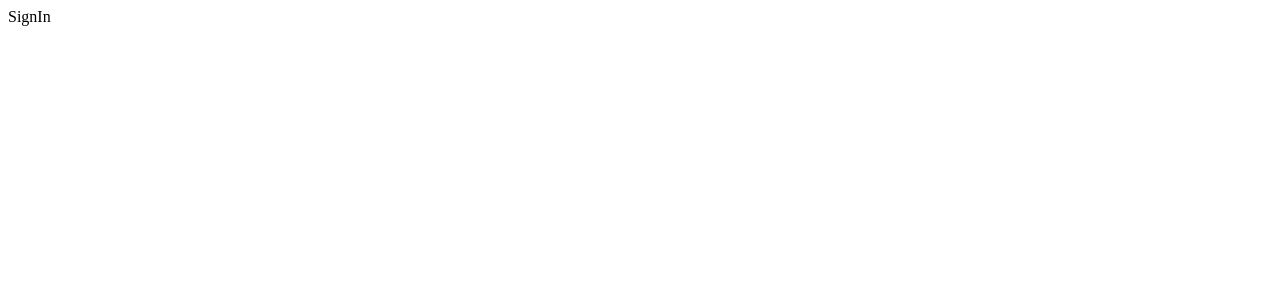
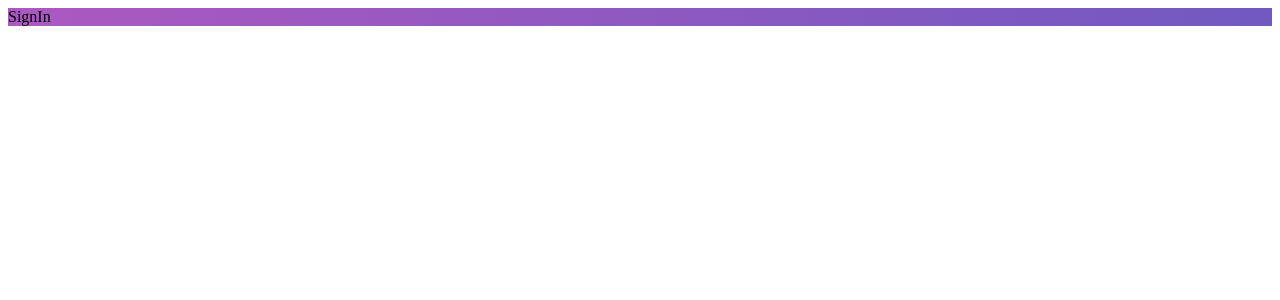
Before and after one commit to felixvicent/gobarber-frontend, a React (Create React App) app: page / in a window 1280 px wide. Shown: the top 300 px of the page. Built offline with nearby package versions, Linux system fonts and the light colour scheme; the HTML template or start-up script is replaced by a standard one.

Commit message:
Pages layouts

```diff
--- a/package.json
+++ b/package.json
@@ -14,6 +14,7 @@
     "react-router-dom": "^5.2.0",
     "react-scripts": "4.0.1",
     "reactotron-react-js": "^3.3.7",
+    "styled-components": "^5.2.1",
     "web-vitals": "^0.2.4"
   },
   "scripts": {
--- /dev/null
+++ b/src/pages/_layouts/auth/index.js
@@ -0,0 +1,12 @@
+import React from 'react';
+import PropTypes from 'prop-types';
+
+import { Wrapper } from './styles';
+
+export default function AuthLayout({ children }) {
+  return <Wrapper>{children}</Wrapper>;
+}
+
+AuthLayout.propTypes = {
+  children: PropTypes.element.isRequired,
+};
--- /dev/null
+++ b/src/pages/_layouts/auth/styles.js
@@ -0,0 +1,6 @@
+import styled from 'styled-components';
+
+export const Wrapper = styled.div`
+  height: 100%;
+  background: linear-gradient(-90deg, #7159c1, #ab59c1);
+`;
--- /dev/null
+++ b/src/pages/_layouts/default/index.js
@@ -0,0 +1,12 @@
+import React from 'react';
+import PropTypes from 'prop-types';
+
+import { Wrapper } from './styles';
+
+export default function DefaultLayout({ children }) {
+  return <Wrapper>{children}</Wrapper>;
+}
+
+DefaultLayout.propTypes = {
+  children: PropTypes.element.isRequired,
+};
--- /dev/null
+++ b/src/pages/_layouts/default/styles.js
@@ -0,0 +1,6 @@
+import styled from 'styled-components';
+
+export const Wrapper = styled.div`
+  height: 100%;
+  background: #333;
+`;
--- a/src/routes/Route.js
+++ b/src/routes/Route.js
@@ -1,6 +1,9 @@
 import React from 'react';
 import { Route, Redirect } from 'react-router-dom';
 import PropTypes from 'prop-types';
+
+import AuthLayout from '../pages/_layouts/auth';
+import DefaultLayout from '../pages/_layouts/default';
 
 export default function RouteWrapper({
   component: Component,
@@ -17,7 +20,18 @@
     return <Redirect to="/dashboard" />;
   }
 
-  return <Route {...rest} component={Component} />;
+  const Layout = signed ? DefaultLayout : AuthLayout;
+
+  return (
+    <Route
+      {...rest}
+      render={props => (
+        <Layout>
+          <Component {...props} />
+        </Layout>
+      )}
+    />
+  );
 }
 
 RouteWrapper.propTypes = {
```
Also changed, not shown: 1 other file (tests, documents, lock files or other folders).
